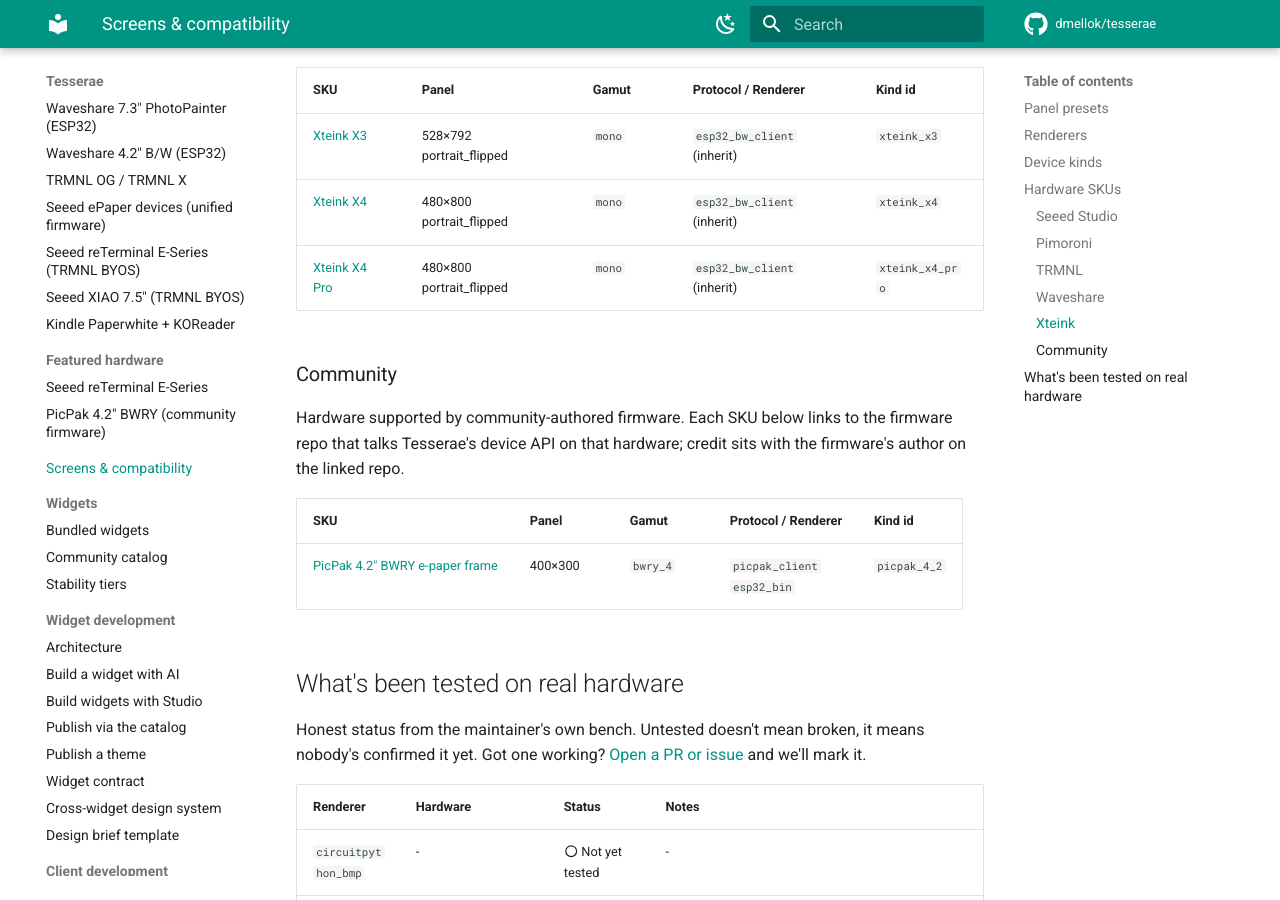
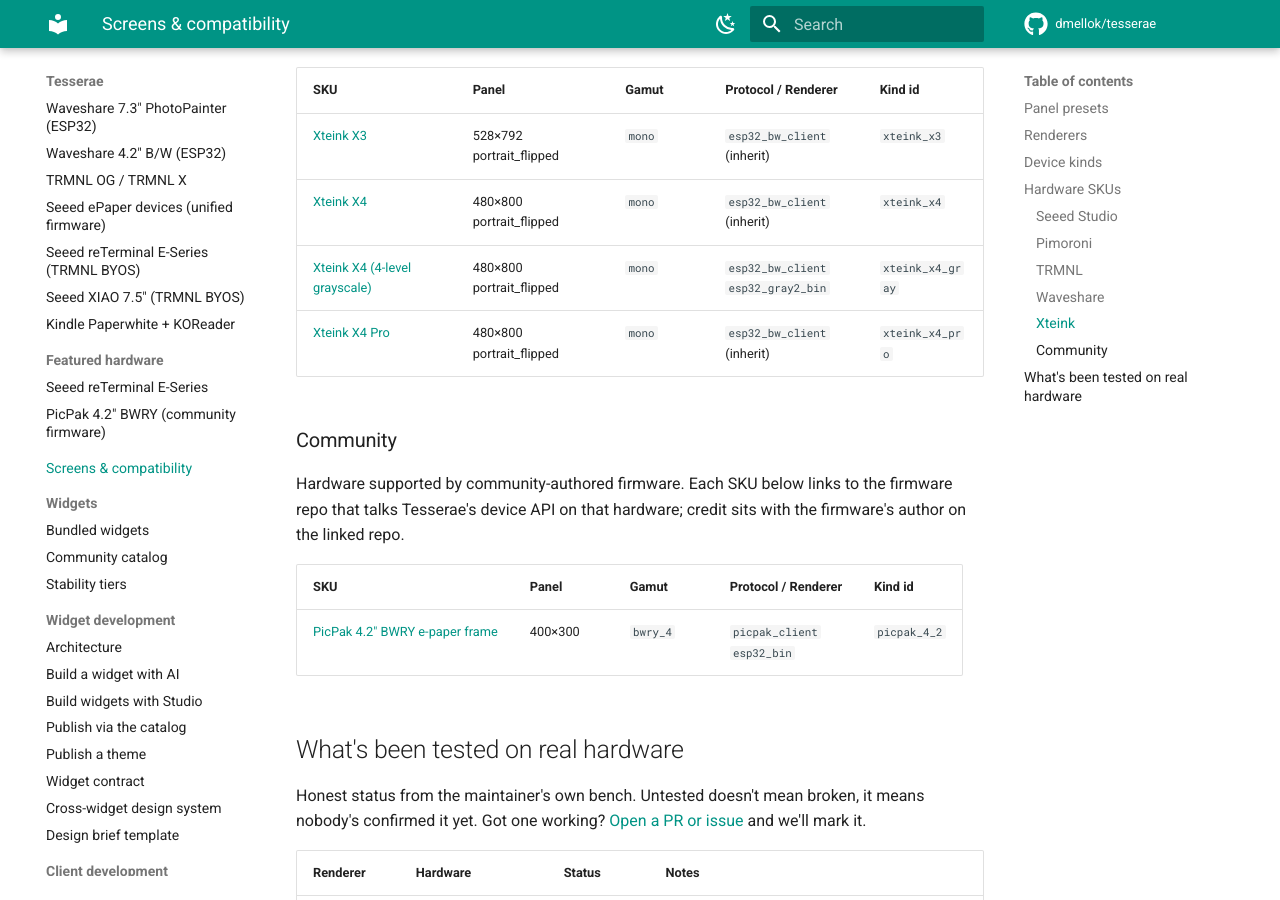
Before and after one commit to dmellok/tesserae, an MkDocs documentation site: the page built from docs/compatibility.md, in a window 1280 px wide and 900 px high, scrolled down 5581 px. Built offline with MkDocs 1.6.1 and Material for MkDocs 9.7.7, drawn with Linux system fonts in a browser that asks for light colours; comment, search, counter and statistics services are not loaded.

Commit message:
feat(hardware): add xteink_x4_gray for 4-level grayscale on the X4 (#157)
The X4's panel is grayscale-capable, not pure 1-bit. This adds a grayscale
sibling to xteink_x4 following the seeed_reterminal_e1001_gray pattern:
same esp32_bw_client protocol and the same 480x800 portrait_flipped panel
block, with the renderer overridden to esp32_gray2_bin.

Wire format is 96000 bytes (800*480/4), 4 px/byte, MSB-first, 0b00 black to
0b11 white. That packing and those level semantics are byte-identical to
CrossInk's own 2-bpp bitmap reader, so the firmware expands the frame
straight into its GRAYSCALE_LSB / GRAYSCALE_MSB planes with no decode step:
LSB set where the level is 1, MSB where it is 1 or 2, base frame white only
where it is 3.

Kept as a separate SKU rather than a renderers override on xteink_x4 so the
mono entry keeps working unchanged, and so the choice is explicit: grayscale
doubles the download and needs three panel passes instead of one, which is
worth it for photos and shading and not for text and line art.

Untested on hardware. portrait_flipped is inherited from the mono entry,
which shares the panel and scan origin, but the grayscale composite has not
been round-tripped on the panel yet.

docs/compatibility.md is regenerated rather than hand-edited.

Co-authored-by: Claude Opus 5 (1M context) <noreply@anthropic.com>

```diff
--- a/docs/compatibility.md
+++ b/docs/compatibility.md
@@ -109,6 +109,7 @@ E-readers rather than dedicated dashboard panels. These run [CrossInk](https://g
 |---|---|---|---|---|
 | [Xteink X3](https://www.xteink.com/) | 528×792 portrait_flipped | `mono` | `esp32_bw_client` (inherit) | `xteink_x3` |
 | [Xteink X4](https://www.xteink.com/) | 480×800 portrait_flipped | `mono` | `esp32_bw_client` (inherit) | `xteink_x4` |
+| [Xteink X4 (4-level grayscale)](https://www.xteink.com/) | 480×800 portrait_flipped | `mono` | `esp32_bw_client` <br> `esp32_gray2_bin` | `xteink_x4_gray` |
 | [Xteink X4 Pro](https://www.xteink.com/) | 480×800 portrait_flipped | `mono` | `esp32_bw_client` (inherit) | `xteink_x4_pro` |
 
 ### Community
```
Also changed, not shown: 1 other file.
